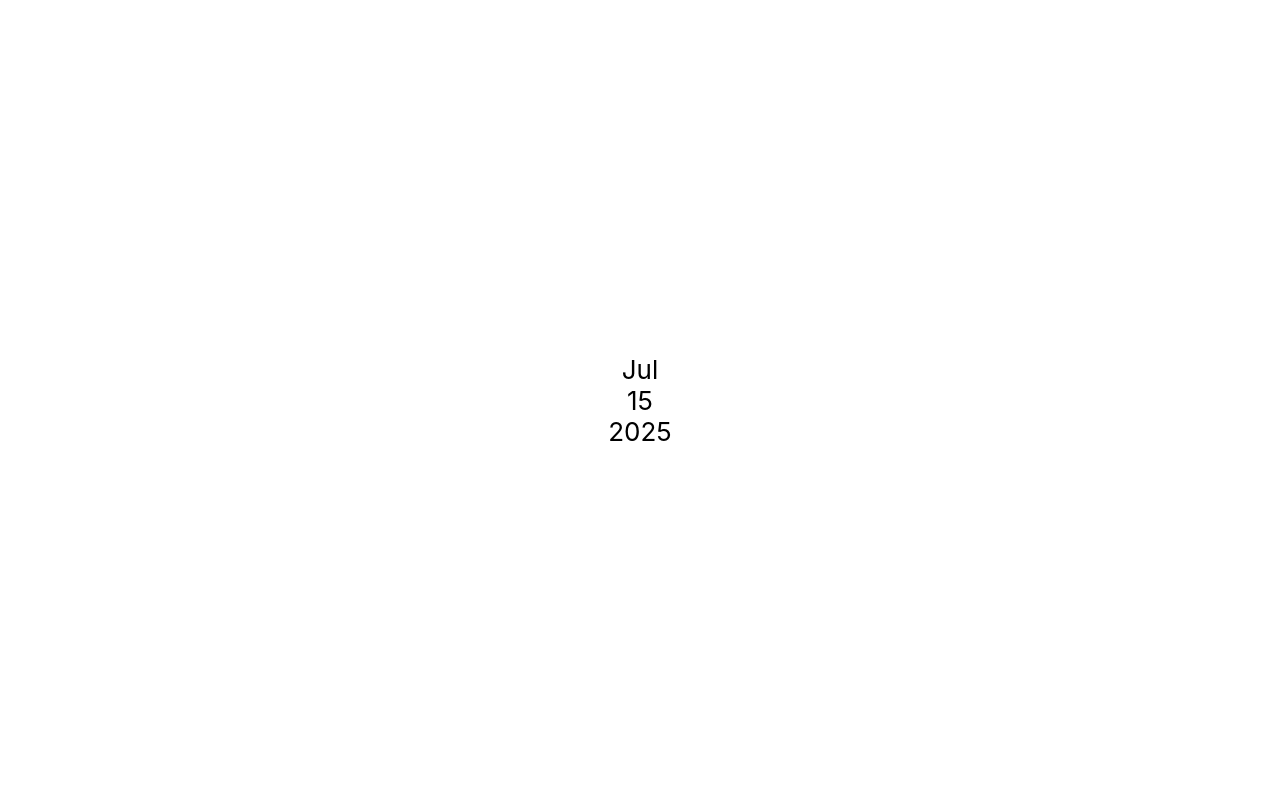
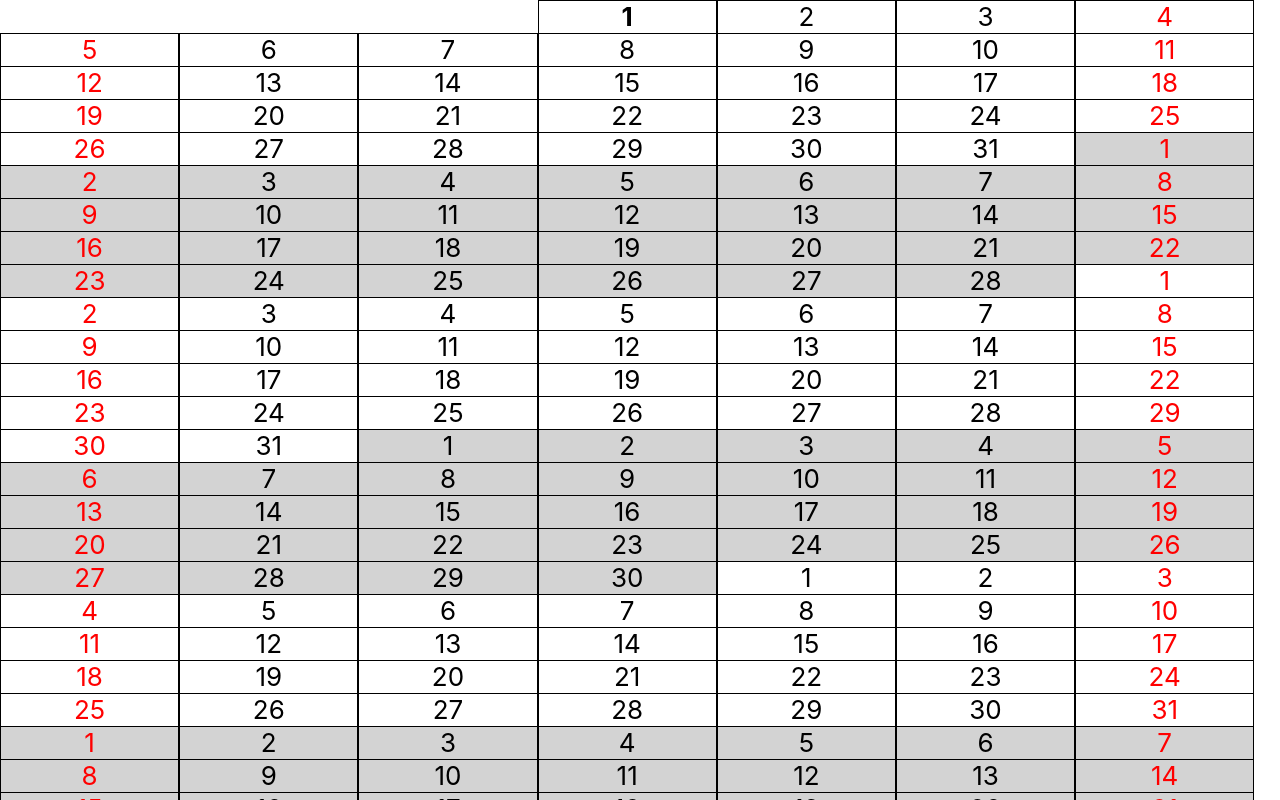
Before and after one commit to athomasbianchi/vaca-cal, a React (Vite) app: page / in a window 1280 px wide. Shown: the top 800 px of the page. Built offline with nearby package versions, Linux system fonts and the light colour scheme.

Commit message:
big calendar and some vacation and holidays

```diff
--- a/src/features/calendar/Calendar.tsx
+++ b/src/features/calendar/Calendar.tsx
@@ -5,18 +5,42 @@ dayjs.extend(dayOfYear)
 
 // import { useState } from "react"
 
-const today = dayjs()
-const year = Array.from({length: 365}, (_,i) => i + 1).map(x => dayjs().dayOfYear(x))
+const holidays = {
+  '01-01': true,
+  '07-04': true,
+}
+
+const year = Array.from({ length: 365 }, (_, i) => i + 1).map(x => dayjs().dayOfYear(x))
 
 export const Calendar = (): JSX.Element => {
-  console.log(today)
-  console.log(year)
 
   return (
-    <div>
-      <div>{today.format('MMM')}</div>
-      <div>{today.format('DD')}</div>
-      <div>{today.format('YYYY')}</div>
+    <div
+      style={{
+        display: "grid",
+        gridTemplateColumns: "14% 14% 14% 14% 14% 14% 14%",
+        width: '100%'
+      }}
+    >
+      {year.map(date => {
+        const day = date.day()
+        const month = date.month()
+        const holiday: boolean = holidays[date.format('MM-DD')]
+        console.log(day)
+        return (
+          <div
+            style={{
+              gridColumn: day+1,
+              backgroundColor: month % 2 ? '#d3d3d3' : 'white',
+              color: day === 0 || day === 6 ? "red" : '',
+              fontWeight: holiday ? 'bolder' : 'initial',
+              border: "black 1px solid",
+              height: '100%'
+            }}
+          >
+            {date.format("D")}
+          </div>)
+      })}
     </div>
   )
 
```
